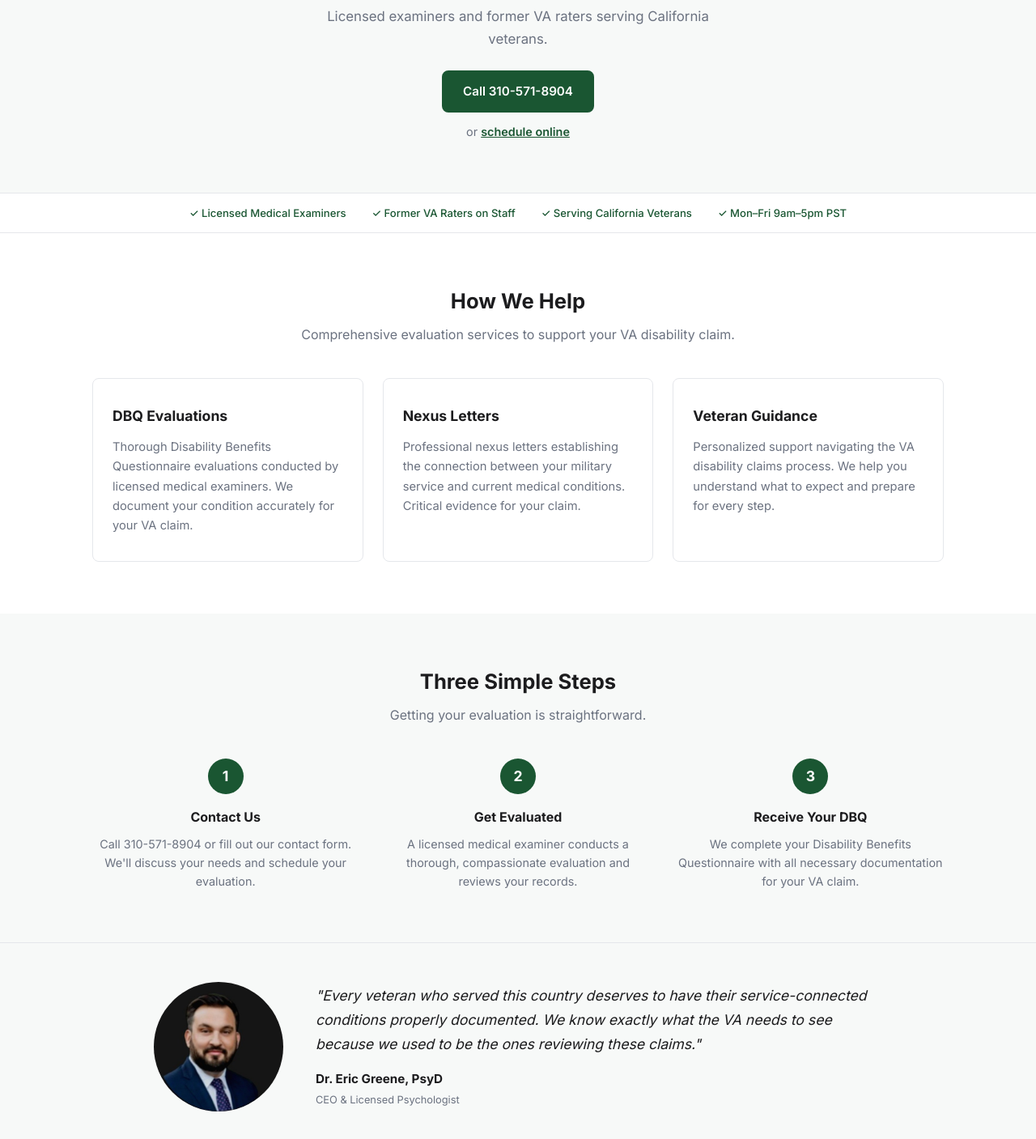
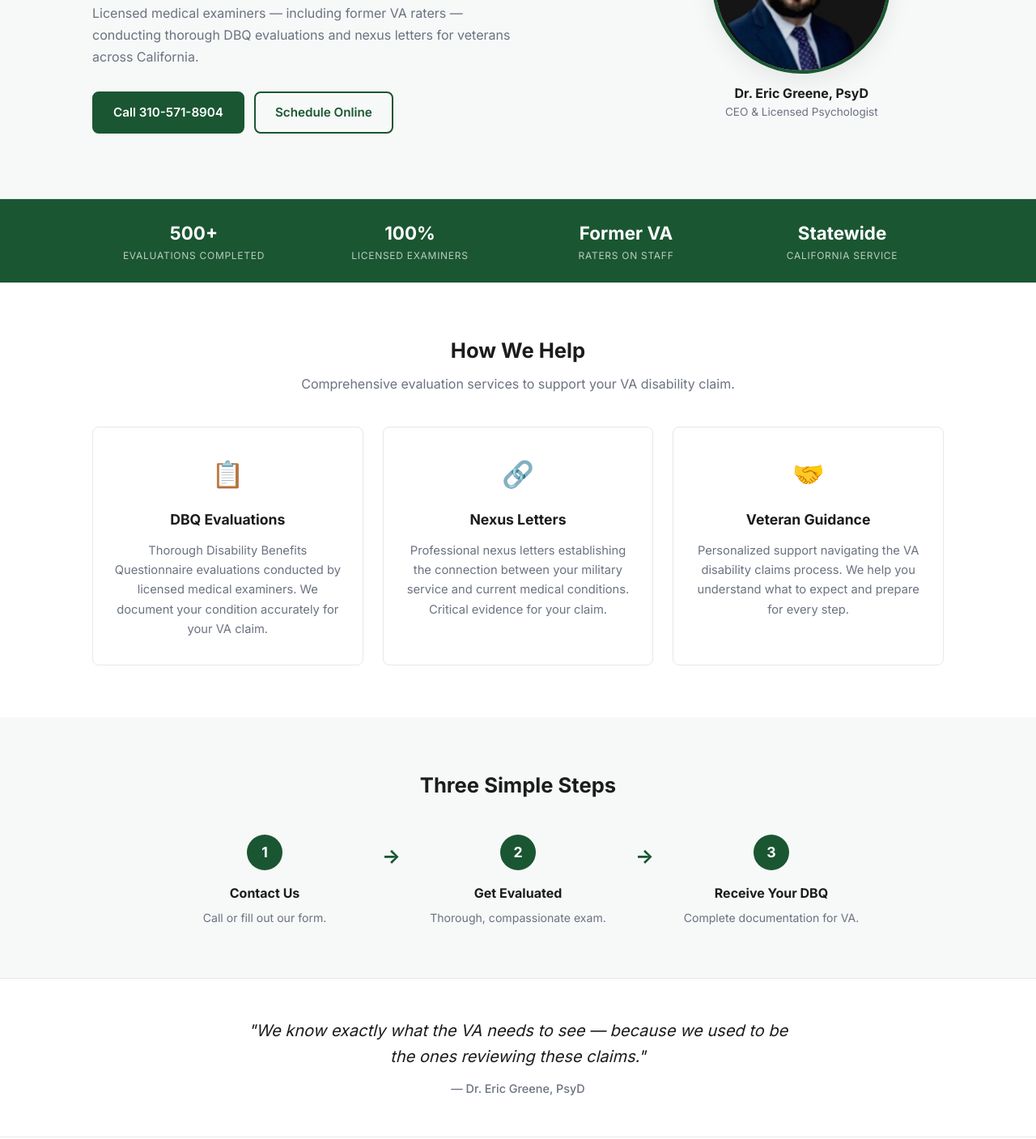
Before and after one commit to JoshuaWink/dbqhelp-mockup-a, a website with bundled scripts: page index.html in a window 1280 px wide. Shown: the part 293-1700 px from the top of the page at 81% size. Built offline with nearby package versions, Linux system fonts and the light colour scheme.

Commit message:
Redesign A: split hero, stats bar, arrow steps, inline quote

```diff
--- a/dbq-a.css
+++ b/dbq-a.css
@@ -1,10 +1,9 @@
 /* ═══════════════════════════════════════════
-   Variation A — "Clinical Trust"
-   Light hero, white space, private practice.
-   One dark CTA band at the bottom.
+   Variation A — "Clean Clinical"
+   Light, airy, private-practice feel.
+   Split hero with photo. Stats bar. Arrow steps.
    ═══════════════════════════════════════════ */
 
-/* ── Tokens ── */
 :root {
   --a-green:        #1a5632;
   --a-green-soft:   #2c7a50;
@@ -17,21 +16,16 @@
   --a-font:         'Inter', system-ui, -apple-system, sans-serif;
 }
 
-/* ── Reset baseline ── */
 *, *::before, *::after { box-sizing: border-box; margin: 0; padding: 0; }
 body { font-family: var(--a-font); color: var(--a-text); background: var(--a-surface); line-height: 1.6; -webkit-font-smoothing: antialiased; }
 img { max-width: 100%; display: block; }
 a { color: var(--a-green); text-decoration: none; }
-
-/* ── Layout ── */
 .container { max-width: 1100px; margin: 0 auto; padding: 0 1.5rem; }
 
-/* ── Skip link ── */
 .skip-link {
   position: absolute; left: -9999px; top: 1rem;
-  background: var(--a-green); color: #fff;
-  padding: 0.5rem 1rem; border-radius: var(--a-radius);
-  z-index: 1000; font-weight: 600;
+  background: var(--a-green); color: #fff; padding: 0.5rem 1rem;
+  border-radius: var(--a-radius); z-index: 1000; font-weight: 600;
 }
 .skip-link:focus { left: 1rem; }
 
@@ -55,32 +49,61 @@ a { color: var(--a-green); text-decoration: none; }
 .site-header__nav a[aria-current] { color: var(--a-green); }
 .site-header__phone {
   font-weight: 600; font-size: 0.9rem; color: var(--a-green);
-  display: flex; align-items: center; gap: 0.35rem;
 }
 
-/* ── Hero: LIGHT ── */
+/* ── HERO: Split layout — text LEFT, photo RIGHT ── */
 .hero {
   background: var(--a-surface-alt);
-  padding: 4rem 0;
+  padding: 5rem 0;
   border-bottom: 1px solid var(--a-border);
 }
 .hero__inner {
-  max-width: 720px; margin: 0 auto; text-align: center;
+  display: grid;
+  grid-template-columns: 1.3fr 0.7fr;
+  gap: 3rem;
+  align-items: center;
 }
-.hero__inner h1 {
+.hero__eyebrow {
+  text-transform: uppercase; font-size: 0.75rem; font-weight: 600;
+  letter-spacing: 0.12em; color: var(--a-green); margin-bottom: 0.75rem;
+}
+.hero__content h1 {
   font-size: clamp(1.8rem, 3.5vw, 2.6rem);
   font-weight: 700; line-height: 1.2; color: var(--a-text);
   margin-bottom: 1rem;
 }
 .hero__sub {
-  font-size: 1.05rem; color: var(--a-text-muted); line-height: 1.7;
-  margin-bottom: 1.5rem; max-width: 540px; margin-left: auto; margin-right: auto;
+  font-size: 1rem; color: var(--a-text-muted); line-height: 1.7;
+  margin-bottom: 1.75rem; max-width: 520px;
 }
-.hero__alt-action {
-  margin-top: 0.75rem; font-size: 0.9rem; color: var(--a-text-muted);
+.hero__actions { display: flex; gap: 0.75rem; flex-wrap: wrap; }
+
+/* Photo side */
+.hero__person { text-align: center; }
+.hero__photo {
+  width: 220px; height: 220px; border-radius: 50%; overflow: hidden;
+  margin: 0 auto 0.75rem; border: 4px solid var(--a-green);
+  box-shadow: 0 8px 30px rgba(0,0,0,0.08);
 }
-.hero__alt-action a {
-  color: var(--a-green); font-weight: 600; text-decoration: underline;
+.hero__photo img { width: 100%; height: 100%; object-fit: cover; }
+.hero__name { font-weight: 700; font-size: 1rem; color: var(--a-text); }
+.hero__title { font-size: 0.85rem; color: var(--a-text-muted); }
+
+/* ── STATS BAR (unique to A) ── */
+.stats-bar {
+  background: var(--a-green);
+  padding: 1.5rem 0;
+}
+.stats-bar__inner {
+  display: grid; grid-template-columns: repeat(4, 1fr); gap: 1rem;
+  text-align: center;
+}
+.stats-bar__number {
+  display: block; font-size: 1.4rem; font-weight: 700; color: #fff;
+}
+.stats-bar__label {
+  display: block; font-size: 0.75rem; color: rgba(255,255,255,0.7);
+  text-transform: uppercase; letter-spacing: 0.06em;
 }
 
 /* ── Buttons ── */
@@ -88,113 +111,77 @@ a { color: var(--a-green); text-decoration: none; }
   display: inline-flex; align-items: center; gap: 0.5rem;
   padding: 0.75rem 1.5rem; border-radius: var(--a-radius);
   font-weight: 600; font-size: 0.95rem; cursor: pointer;
-  transition: all 0.15s; border: 2px solid transparent;
-  text-decoration: none;
+  transition: all 0.15s; border: 2px solid transparent; text-decoration: none;
 }
-.btn--primary {
-  background: var(--a-green); color: #fff; border-color: var(--a-green);
-}
+.btn--primary { background: var(--a-green); color: #fff; border-color: var(--a-green); }
 .btn--primary:hover { background: #155a3a; }
-.btn--outline {
-  background: transparent; color: var(--a-green);
-  border-color: var(--a-green);
-}
+.btn--outline { background: transparent; color: var(--a-green); border-color: var(--a-green); }
 .btn--outline:hover { background: var(--a-surface-alt); }
-.btn--white {
-  background: #fff; color: var(--a-green); border-color: #fff;
-}
+.btn--white { background: #fff; color: var(--a-green); border-color: #fff; }
 .btn--white:hover { background: #f0f0f0; }
-.btn--outline-white {
-  background: transparent; color: #fff; border-color: rgba(255,255,255,0.5);
-}
+.btn--outline-white { background: transparent; color: #fff; border-color: rgba(255,255,255,0.5); }
 .btn--outline-white:hover { background: rgba(255,255,255,0.1); }
-
-/* ── Trust Bar ── */
-.trust-bar {
-  background: var(--a-surface);
-  padding: 0.85rem 0;
-  border-bottom: 1px solid var(--a-border);
-}
-.trust-bar__inner {
-  display: flex; justify-content: center; gap: 2rem; flex-wrap: wrap;
-}
-.trust-bar__item {
-  font-size: 0.82rem; font-weight: 500; color: var(--a-green);
-  white-space: nowrap;
-}
 
 /* ── Sections ── */
 .section { padding: 4rem 0; }
 .section--alt { background: var(--a-surface-alt); }
 .section__header {
-  text-align: center; margin-bottom: 2.5rem; max-width: 600px; margin-left: auto; margin-right: auto;
+  text-align: center; margin-bottom: 2.5rem;
+  max-width: 600px; margin-left: auto; margin-right: auto;
 }
-.section__header h2 {
-  font-size: 1.6rem; font-weight: 700; color: var(--a-text); margin-bottom: 0.5rem;
-}
-.section__header p { color: var(--a-text-muted); font-size: 1rem; }
+.section__header h2 { font-size: 1.6rem; font-weight: 700; color: var(--a-text); margin-bottom: 0.5rem; }
+.section__header p { color: var(--a-text-muted); }
 
-/* ── Cards ── */
-.card-grid {
-  display: grid; grid-template-columns: repeat(3, 1fr); gap: 1.5rem;
-}
+/* ── Cards with icons ── */
+.card-grid { display: grid; grid-template-columns: repeat(3, 1fr); gap: 1.5rem; }
 .card {
   background: var(--a-surface); border: 1px solid var(--a-border);
-  border-radius: var(--a-radius); padding: 2rem 1.5rem;
+  border-radius: var(--a-radius); padding: 2rem 1.5rem; text-align: center;
 }
-.card h3 {
-  font-size: 1.1rem; font-weight: 700; color: var(--a-text);
-  margin-bottom: 0.75rem;
-}
+.card__icon { font-size: 2rem; margin-bottom: 1rem; }
+.card h3 { font-size: 1.1rem; font-weight: 700; margin-bottom: 0.75rem; }
 .card p { color: var(--a-text-muted); font-size: 0.92rem; line-height: 1.65; }
 
-/* ── Steps ── */
-.steps { display: grid; grid-template-columns: repeat(3, 1fr); gap: 2rem; }
-.step { text-align: center; }
+/* ── Steps with arrows ── */
+.steps {
+  display: flex; align-items: flex-start; justify-content: center;
+  gap: 0; max-width: 900px; margin: 0 auto;
+}
+.step { text-align: center; flex: 1; }
 .step__num {
   width: 44px; height: 44px; border-radius: 50%;
   background: var(--a-green); color: #fff;
   display: inline-flex; align-items: center; justify-content: center;
   font-weight: 700; font-size: 1.1rem; margin-bottom: 1rem;
 }
-.step h3 { font-size: 1rem; font-weight: 700; margin-bottom: 0.5rem; }
-.step p { font-size: 0.9rem; color: var(--a-text-muted); line-height: 1.6; }
+.step h3 { font-size: 1rem; font-weight: 700; margin-bottom: 0.4rem; }
+.step p { font-size: 0.88rem; color: var(--a-text-muted); line-height: 1.5; }
+.step__arrow {
+  flex-shrink: 0; font-size: 1.5rem; color: var(--a-green);
+  margin-top: 0.5rem; padding: 0 0.5rem; font-weight: 700;
+}
 
-/* ── Quote ── */
+/* ── Quote: inline, minimal, no photo ── */
 .quote-section {
-  padding: 3rem 0; background: var(--a-surface-alt);
+  padding: 3rem 0; background: var(--a-surface);
   border-top: 1px solid var(--a-border); border-bottom: 1px solid var(--a-border);
 }
-.quote-section__inner {
-  display: flex; align-items: center; gap: 2.5rem;
-  max-width: 900px; margin: 0 auto;
-}
-.quote-section__photo {
-  flex-shrink: 0; width: 160px; height: 160px; border-radius: 50%; overflow: hidden;
-}
-.quote-section__photo img {
-  width: 100%; height: 100%; object-fit: cover;
-}
 .quote-block {
-  text-align: left;
+  max-width: 700px; margin: 0 auto; text-align: center;
 }
 .quote-block p {
-  font-size: 1.1rem; font-style: italic; color: var(--a-text);
-  line-height: 1.7; margin-bottom: 1rem;
+  font-size: 1.25rem; font-style: italic; color: var(--a-text);
+  line-height: 1.6; margin-bottom: 0.75rem;
 }
-.quote-block footer { color: var(--a-text-muted); }
-.quote-block footer strong {
-  display: block; color: var(--a-text); font-size: 0.95rem;
+.quote-block footer {
+  font-size: 0.9rem; color: var(--a-text-muted); font-weight: 500;
 }
-.quote-block footer span { font-size: 0.8rem; }
 
-/* ── Team note ── */
-.team-note {
-  max-width: 640px; margin: 0 auto; text-align: center;
-}
+/* ── Team ── */
+.team-note { max-width: 640px; margin: 0 auto; text-align: center; }
 .team-note p { color: var(--a-text-muted); margin-bottom: 1.5rem; line-height: 1.7; }
 
-/* ── CTA: the ONE dark section ── */
+/* ── CTA ── */
 .cta {
   background: var(--a-green); color: #fff;
   padding: 3.5rem 0; text-align: center;
@@ -204,37 +191,33 @@ a { color: var(--a-green); text-decoration: none; }
 .cta__actions { display: flex; justify-content: center; gap: 0.75rem; flex-wrap: wrap; }
 
 /* ── Footer ── */
-.site-footer {
-  background: #1a1a1a; color: #ccc; padding: 3rem 0 0;
-}
+.site-footer { background: #1a1a1a; color: #ccc; padding: 3rem 0 0; }
 .site-footer__inner {
-  display: grid; grid-template-columns: 2fr 1fr 1fr;
-  gap: 2rem; max-width: 1100px; margin: 0 auto; padding: 0 1.5rem;
+  display: grid; grid-template-columns: 2fr 1fr 1fr; gap: 2rem;
+  max-width: 1100px; margin: 0 auto; padding: 0 1.5rem;
 }
 .site-footer__col h3 { color: #fff; font-size: 1rem; margin-bottom: 0.75rem; }
-.site-footer__col p,
-.site-footer__col a { color: #aaa; font-size: 0.85rem; line-height: 1.8; display: block; }
+.site-footer__col p, .site-footer__col a { color: #aaa; font-size: 0.85rem; line-height: 1.8; display: block; }
 .site-footer__col a:hover { color: #fff; }
 .site-footer__bottom {
-  border-top: 1px solid #333; margin-top: 2rem;
-  padding: 1rem 1.5rem; text-align: center;
-  max-width: 1100px; margin-left: auto; margin-right: auto;
+  border-top: 1px solid #333; margin-top: 2rem; padding: 1rem 1.5rem;
+  text-align: center; max-width: 1100px; margin-left: auto; margin-right: auto;
 }
 .site-footer__bottom p { font-size: 0.8rem; color: #777; }
 
 /* ── Mobile ── */
 @media (max-width: 768px) {
-  .hero__inner { max-width: 100%; }
+  .hero__inner { grid-template-columns: 1fr; text-align: center; }
   .hero__sub { max-width: 100%; }
   .hero__actions { justify-content: center; }
+  .hero__person { order: -1; }
+  .hero__photo { width: 160px; height: 160px; }
+  .stats-bar__inner { grid-template-columns: repeat(2, 1fr); }
   .card-grid { grid-template-columns: 1fr; }
-  .steps { grid-template-columns: 1fr; gap: 1.5rem; }
-  .trust-bar__inner { flex-direction: column; align-items: center; gap: 0.5rem; }
+  .steps { flex-direction: column; gap: 1rem; }
+  .step__arrow { transform: rotate(90deg); }
   .site-header__nav { display: none; }
   .site-footer__inner { grid-template-columns: 1fr; }
-  .quote-section__inner { flex-direction: column; text-align: center; }
-  .quote-section__photo { width: 120px; height: 120px; }
-  .quote-block { text-align: center; }
 }
 
 @media (prefers-reduced-motion: reduce) {
--- a/index.html
+++ b/index.html
@@ -28,10 +28,9 @@
 </head>
 <body>
 
-  <!-- Skip Link -->
   <a href="#main" class="skip-link">Skip to main content</a>
 
-  <!-- Header -->
+  <!-- Header: white, thin border -->
   <header class="site-header">
     <div class="site-header__inner container">
       <a href="index.html" class="site-header__logo" aria-label="DBQ Help Home">
@@ -44,39 +43,57 @@
         <a href="faq.html">FAQ</a>
         <a href="contact.html">Contact</a>
       </nav>
-      <a href="tel:+13105718904" class="site-header__phone">
-        <span class="phone-icon">📞</span>
-        310-571-8904
-      </a>
+      <a href="tel:+13105718904" class="site-header__phone">📞 310-571-8904</a>
     </div>
   </header>
 
-  <!-- Main -->
   <main id="main">
 
-    <!-- Hero: Light, clean, calm -->
+    <!-- HERO A: Split layout — text LEFT, Dr. Greene photo RIGHT -->
     <section class="hero" aria-labelledby="hero-heading">
       <div class="hero__inner container">
         <div class="hero__content">
-          <h1 id="hero-heading">We help veterans get the documentation their VA claim needs.</h1>
-          <p class="hero__sub">Licensed examiners and former VA raters serving California veterans.</p>
-          <a href="tel:+13105718904" class="btn btn--primary">Call 310-571-8904</a>
-          <p class="hero__alt-action">or <a href="contact.html">schedule online</a></p>
+          <p class="hero__eyebrow">California Veteran Disability Evaluations</p>
+          <h1 id="hero-heading">Get the documentation your VA claim needs.</h1>
+          <p class="hero__sub">Licensed medical examiners — including former VA raters — conducting thorough DBQ evaluations and nexus letters for veterans across California.</p>
+          <div class="hero__actions">
+            <a href="tel:+13105718904" class="btn btn--primary">Call 310-571-8904</a>
+            <a href="contact.html" class="btn btn--outline">Schedule Online</a>
+          </div>
+        </div>
+        <div class="hero__person">
+          <div class="hero__photo">
+            <img src="img/dr-greene.png" alt="Dr. Eric Greene, PsyD" width="436" height="436">
+          </div>
+          <p class="hero__name">Dr. Eric Greene, PsyD</p>
+          <p class="hero__title">CEO &amp; Licensed Psychologist</p>
         </div>
       </div>
     </section>
 
-    <!-- Trust Bar -->
-    <section class="trust-bar" aria-label="Credentials">
-      <div class="trust-bar__inner container">
-        <div class="trust-bar__item">✓ Licensed Medical Examiners</div>
-        <div class="trust-bar__item">✓ Former VA Raters on Staff</div>
-        <div class="trust-bar__item">✓ Serving California Veterans</div>
-        <div class="trust-bar__item">✓ Mon–Fri 9am–5pm PST</div>
+    <!-- UNIQUE TO A: Stats bar with numbers -->
+    <section class="stats-bar" aria-label="Key facts">
+      <div class="stats-bar__inner container">
+        <div class="stats-bar__item">
+          <span class="stats-bar__number">500+</span>
+          <span class="stats-bar__label">Evaluations Completed</span>
+        </div>
+        <div class="stats-bar__item">
+          <span class="stats-bar__number">100%</span>
+          <span class="stats-bar__label">Licensed Examiners</span>
+        </div>
+        <div class="stats-bar__item">
+          <span class="stats-bar__number">Former VA</span>
+          <span class="stats-bar__label">Raters on Staff</span>
+        </div>
+        <div class="stats-bar__item">
+          <span class="stats-bar__number">Statewide</span>
+          <span class="stats-bar__label">California Service</span>
+        </div>
       </div>
     </section>
 
-    <!-- Services -->
+    <!-- Services: cards with emoji icons -->
     <section class="section" aria-labelledby="services-heading">
       <div class="container">
         <div class="section__header">
@@ -85,14 +102,17 @@
         </div>
         <div class="card-grid">
           <div class="card">
+            <div class="card__icon">📋</div>
             <h3>DBQ Evaluations</h3>
             <p>Thorough Disability Benefits Questionnaire evaluations conducted by licensed medical examiners. We document your condition accurately for your VA claim.</p>
           </div>
           <div class="card">
+            <div class="card__icon">🔗</div>
             <h3>Nexus Letters</h3>
             <p>Professional nexus letters establishing the connection between your military service and current medical conditions. Critical evidence for your claim.</p>
           </div>
           <div class="card">
+            <div class="card__icon">🤝</div>
             <h3>Veteran Guidance</h3>
             <p>Personalized support navigating the VA disability claims process. We help you understand what to expect and prepare for every step.</p>
           </div>
@@ -100,48 +120,41 @@
       </div>
     </section>
 
-    <!-- Process -->
+    <!-- Process: horizontal with arrows -->
     <section class="section section--alt" aria-labelledby="process-heading">
       <div class="container">
         <div class="section__header">
           <h2 id="process-heading">Three Simple Steps</h2>
-          <p>Getting your evaluation is straightforward.</p>
         </div>
         <div class="steps">
           <div class="step">
             <div class="step__num">1</div>
             <h3>Contact Us</h3>
-            <p>Call 310-571-8904 or fill out our contact form. We'll discuss your needs and schedule your evaluation.</p>
+            <p>Call or fill out our form.</p>
           </div>
+          <div class="step__arrow" aria-hidden="true">→</div>
           <div class="step">
             <div class="step__num">2</div>
             <h3>Get Evaluated</h3>
-            <p>A licensed medical examiner conducts a thorough, compassionate evaluation and reviews your records.</p>
+            <p>Thorough, compassionate exam.</p>
           </div>
+          <div class="step__arrow" aria-hidden="true">→</div>
           <div class="step">
             <div class="step__num">3</div>
             <h3>Receive Your DBQ</h3>
-            <p>We complete your Disability Benefits Questionnaire with all necessary documentation for your VA claim.</p>
+            <p>Complete documentation for VA.</p>
           </div>
         </div>
       </div>
     </section>
 
-    <!-- Quote -->
+    <!-- Inline quote — small, elegant, NO photo -->
     <section class="quote-section" aria-label="Message from Dr. Greene">
       <div class="container">
-        <div class="quote-section__inner">
-          <div class="quote-section__photo">
-            <img src="img/dr-greene.png" alt="Dr. Eric Greene, PsyD" width="436" height="436">
-          </div>
-          <blockquote class="quote-block">
-            <p>"Every veteran who served this country deserves to have their service-connected conditions properly documented. We know exactly what the VA needs to see because we used to be the ones reviewing these claims."</p>
-            <footer>
-              <strong>Dr. Eric Greene, PsyD</strong>
-              <span>CEO & Licensed Psychologist</span>
-            </footer>
-          </blockquote>
-        </div>
+        <blockquote class="quote-block">
+          <p>"We know exactly what the VA needs to see — because we used to be the ones reviewing these claims."</p>
+          <footer>— Dr. Eric Greene, PsyD</footer>
+        </blockquote>
       </div>
     </section>
 
@@ -150,7 +163,7 @@
       <div class="container">
         <div class="section__header">
           <h2 id="team-heading">Built by VA Professionals</h2>
-          <p>Former VA Raters & Licensed Medical Examiners</p>
+          <p>Former VA Raters &amp; Licensed Medical Examiners</p>
         </div>
         <div class="team-note">
           <p><strong>DBQ Help only hires former VA Raters and other VA professionals.</strong> The M21-1 Procedure Manual for Rating is updated every Friday and our team of experts always ensures you're getting the most up-to-date information.</p>
@@ -166,21 +179,18 @@
         <p>We're here to help you get the benefits you've earned.</p>
         <div class="cta__actions">
           <a href="tel:+13105718904" class="btn btn--white">Call 310-571-8904</a>
-          <a href="mailto:info@dbqhelp.com" class="btn btn--outline-white">Email Us</a>
-          <a href="contact.html" class="btn btn--outline-white">Contact Form</a>
+          <a href="contact.html" class="btn btn--outline-white">Schedule Online</a>
         </div>
       </div>
     </section>
 
   </main>
 
-  <!-- Footer -->
   <footer class="site-footer">
     <div class="site-footer__inner container">
       <div class="site-footer__col">
         <h3>DBQ Help</h3>
         <p>Veteran disability evaluations by former VA professionals.</p>
-        <p>Empowering veterans to secure the disability benefits they've earned through service.</p>
       </div>
       <div class="site-footer__col">
         <h3>Quick Links</h3>
@@ -197,13 +207,9 @@
         <p>Mon–Fri, 9am–5pm PST</p>
       </div>
     </div>
-    <div class="site-footer__bottom">
-      <p>&copy; 2026 DBQ Help. All rights reserved.</p>
-    </div>
+    <div class="site-footer__bottom"><p>&copy; 2026 DBQ Help. All rights reserved.</p></div>
   </footer>
-
   <script src="dbq-app.js"></script>
-  <!-- GA4 placeholder -->
   <script async src="https://www.googletagmanager.com/gtag/js?id=G-XXXXXXXXXX"></script>
   <script>window.dataLayer=window.dataLayer||[];function gtag(){dataLayer.push(arguments)}gtag("js",new Date);gtag("config","G-XXXXXXXXXX")</script>
 </body>
```
